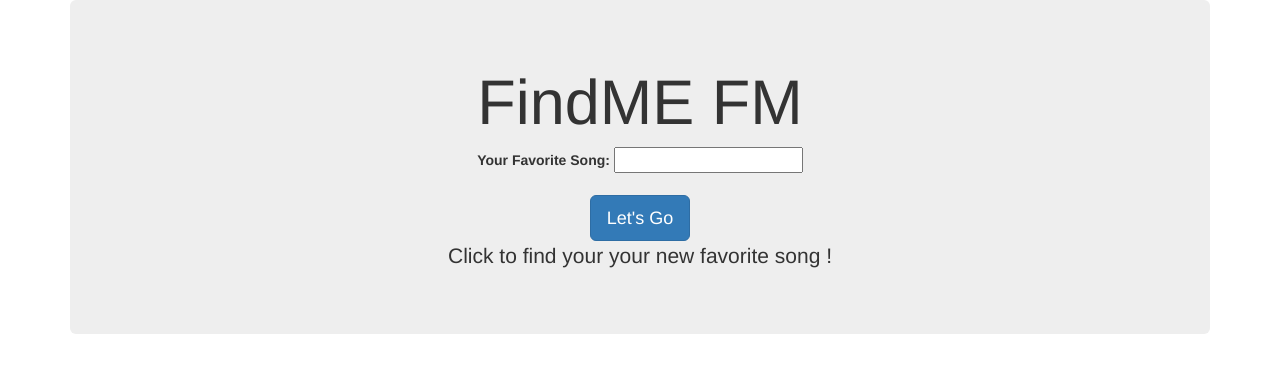
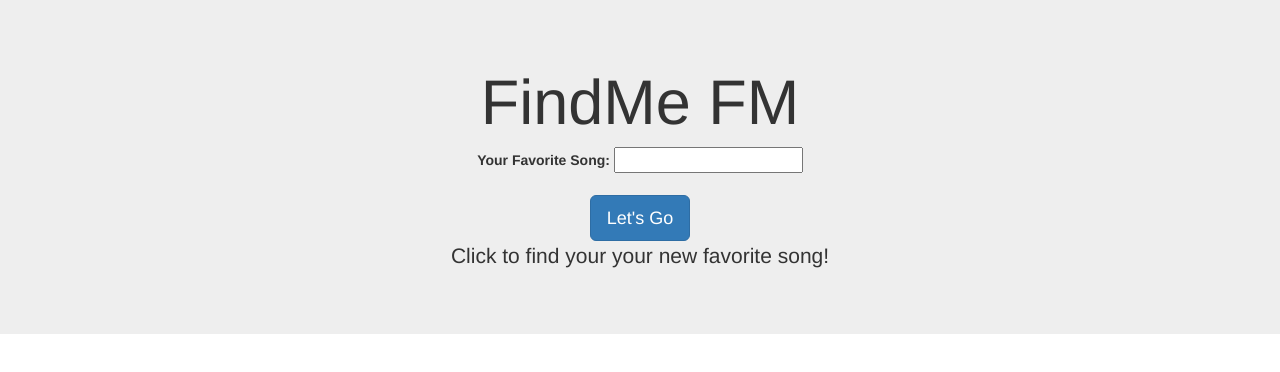
Before and after one commit to jdwrhodes/Music_Recommendation_Website, a plain HTML site: page templates/index.html in a window 1280 px wide. Drawn offline with nearby package versions, Linux system fonts and the light colour scheme.

Commit message:
Updated HTML File

```diff
--- a/templates/index.html
+++ b/templates/index.html
@@ -11,20 +11,34 @@
     />
 </head>
 <body>
-    <div class="container">
+    <!-- <div class="container">
+        <h2>Image</h2>
+        <p>The .img-responsive class makes the image scale nicely to the parent element (resize the browser window to see the effect):</p>
+        <img class="img-responsive" src="https://images.app.goo.gl/Hq4zf8KCpLFafE8g8" alt="Thug" width="460" height="345">
+      </div> -->
+
+    </div>
+    <div class="container2">
         <div class="jumbotron text-center">
-            <h1>FindME FM</h1>
+            <h1>FindMe FM</h1>
             <form action="/action_page.php">
                 <label for="fname">Your Favorite Song:</label> <!-- user song input -->
                 <input type="text" id="fname" name="fname"><br><br>
                 <button type="button" class="btn btn-primary btn-lg">Let's Go</button> <!-- button-->
 
             </form>
-            <p>Click to find your your new favorite song !</p>
+            <p>Click to find your your new favorite song!</p>
 
+            <!-- <h2>Alternative text</h2> -->
 
         </div>
     </div>
+
+
+
+
+
+
     <!-- <h1>FindMe FM</h1> -->
 
 <!-- Dead button codes -->
```
Also changed, not shown: 2 other files.
